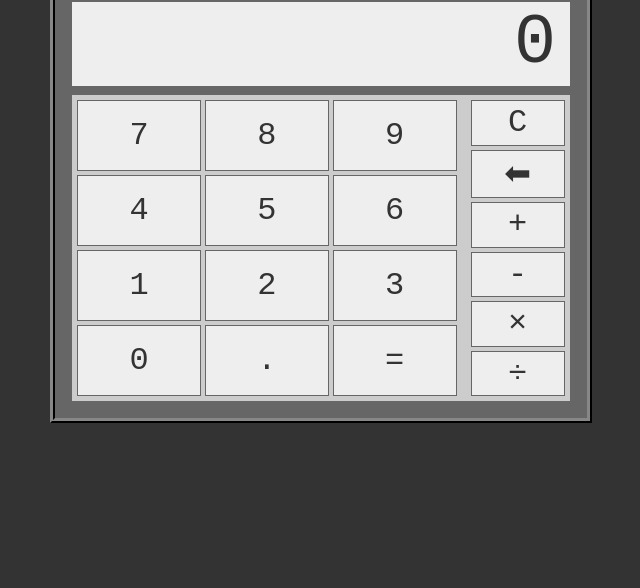
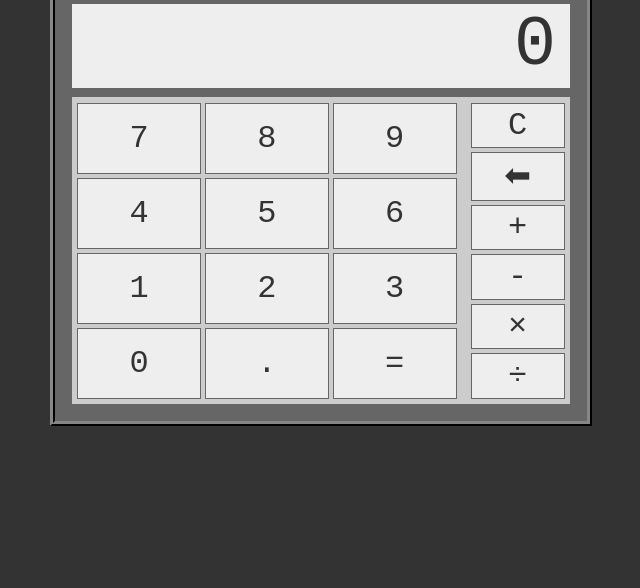
Before and after one commit to jugnugs/calculator, a plain HTML site: page index.html in a window 1280 px wide. Shown: the part 212-800 px from the top of the page, without its empty margins (319-959 px from the left). Drawn offline with Linux system fonts and the light colour scheme.

Commit message:
Updated vertical alignment of calculator so that it stays centered on all screens

```diff
--- a/styles/style.css
+++ b/styles/style.css
@@ -6,7 +6,8 @@ body {
 
 .center {
     position: absolute;
-    top: 20vh;
+    top: 50vh;
+    bottom: 50vh;
     left: 0;
     width: 100%;
     display: flex;
```
